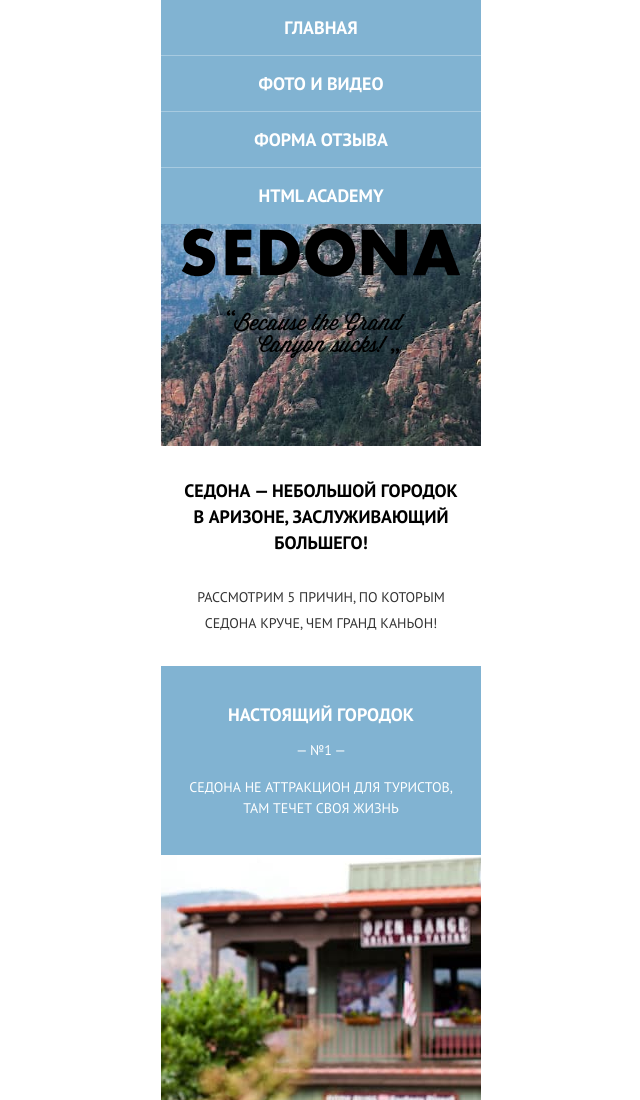
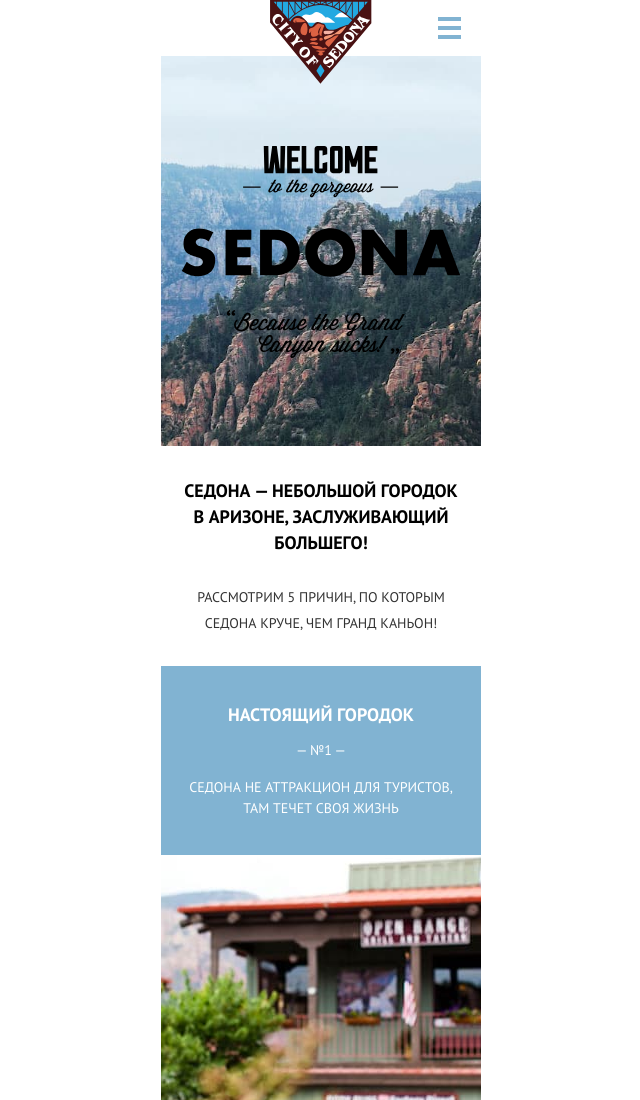
Before and after one commit to AndrewP-GH/sedona, a website: page index.html in a window 1280 px wide. Shown: the top 1100 px of the page, without its empty margins (319-959 px from the left). Drawn offline with Linux system fonts and the light colour scheme.

Commit message:
Add hidden

```diff
--- a/index.html
+++ b/index.html
@@ -100,7 +100,7 @@
           fill="white" />
       </svg>
     </a>
-    <nav class="menu">
+    <nav class="menu" hidden>
       <ul class="menu-list">
         <li class="menu-item">
           <a class="menu-link blue-button menu-active">
```
